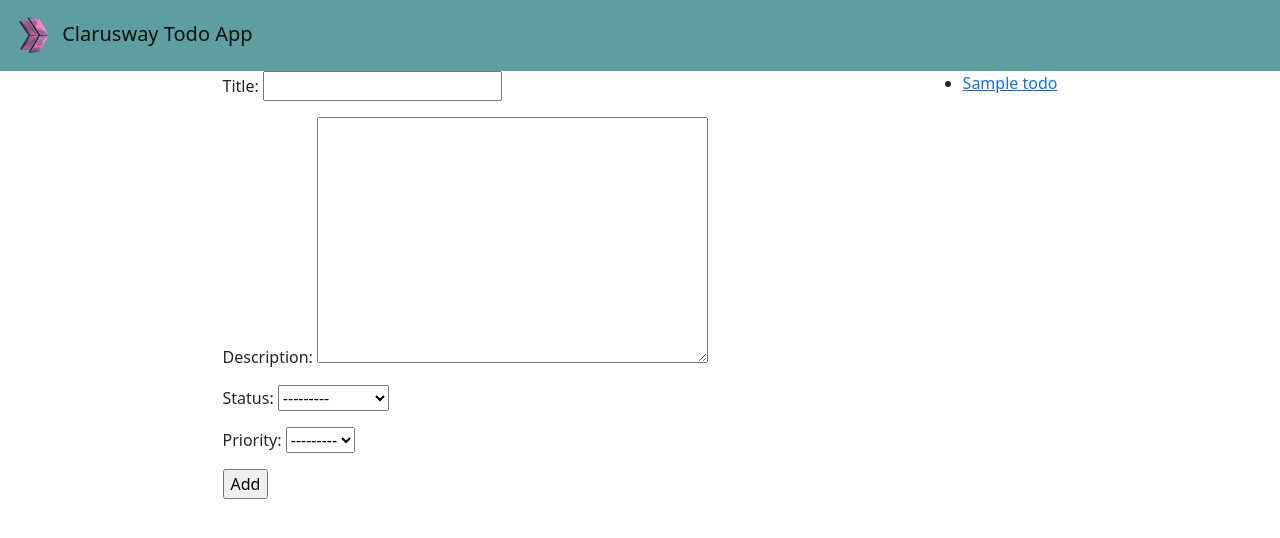
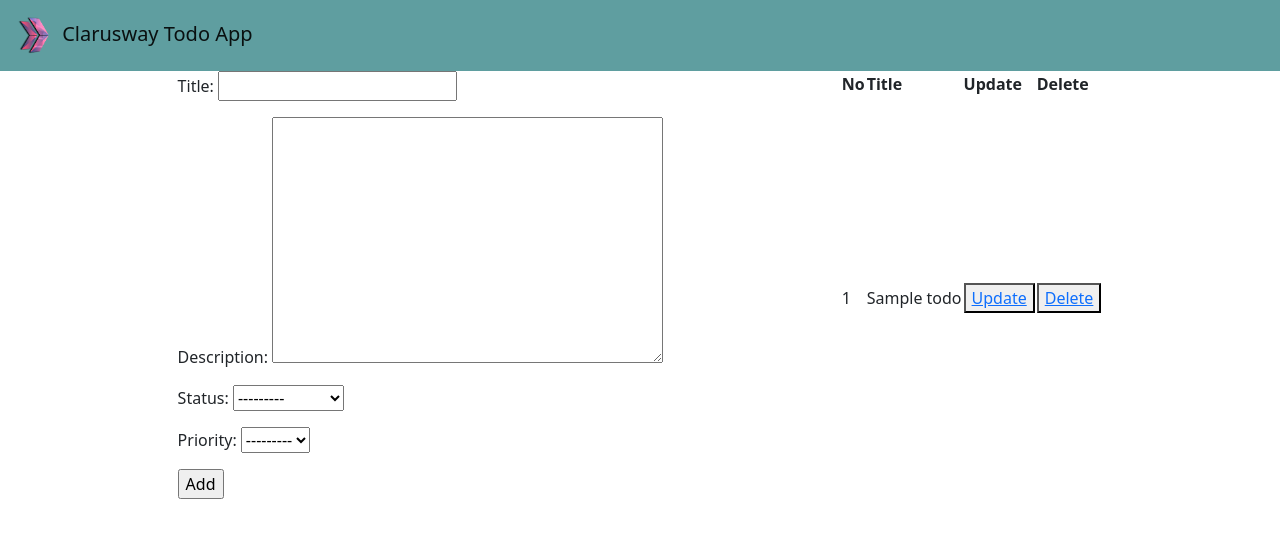
Before and after one commit to FatihG34/Todo_App_Django, a Django app: page / in a window 1280 px wide. Shown: the top 538 px of the page. Run offline with Django 4.2, Linux system fonts and the light colour scheme; tables that the repository leaves empty hold one stand-in row (values such as "Sample post").

Commit message:
delete action created

```diff
--- a/todo/models.py
+++ b/todo/models.py
@@ -21,4 +21,4 @@ class Todo(models.Model):
     updated_date = models.DateTimeField(auto_now=True)
 
     def __str__(self):
-        return self.title
+        return f'{self.priority} {self.title} '
--- a/todo/templates/todo/home.html
+++ b/todo/templates/todo/home.html
@@ -6,10 +6,29 @@
     {% csrf_token %} {{form.as_p}}
     <input type="submit" value="Add" />
   </form>
-  <ul>
-    {% for todo in todos %}
-    <li><a href="{% url 'update' todo.id %}">{{todo}}</a></li>
-    {% endfor %}
-  </ul>
+  <table>
+    <thead>
+      <tr>
+        <th>No</th>
+        <th>Title</th>
+        <th>Update</th>
+        <th>Delete</th>
+      </tr>
+    </thead>
+    <tbody>
+      {% for todo in todos %}
+      <tr>
+        <td>{{forloop.counter}}</td>
+        <td>{{todo.title}}</td>
+        <td>
+          <button><a href="{% url 'update' todo.id %}">Update </a></button>
+        </td>
+        <td>
+          <button><a href="{% url 'delete' todo.id %}">Delete</a></button>
+        </td>
+      </tr>
+      {% endfor %}
+    </tbody>
+  </table>
 </div>
 {% endblock content %}
--- a/todo/urls.py
+++ b/todo/urls.py
@@ -4,4 +4,5 @@ urlpatterns = [
     path("", home, name='home'),
     path('add/', todo_create, name='add'),
     path('update/<int:id>', todo_update, name='update'),
+    path('delete/<int:id>', todo_delete, name='delete'),
 ]
--- a/todo/views.py
+++ b/todo/views.py
@@ -38,3 +38,14 @@ def todo_update(request, id):
         'form':form
     }
     return render(request, 'todo/todo_update.html', context)
+
+
+def todo_delete(request, id):
+    todo = Todo.objects.get(id=id)
+    if request.method == 'POST':
+        todo.delete()
+        return redirect('home')
+    context = {
+        'todo':todo
+    }
+    return render(request, 'todo/todo_delete.html', context)
```
Also changed, not shown: todo/templates/todo/todo_delete.html (added, +7 -0 lines).
